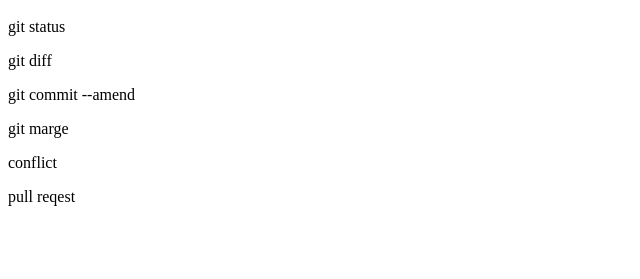
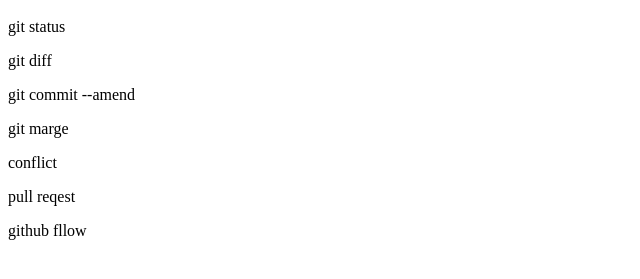
Before and after one commit to furuhiro2021/git_tutorial, a plain HTML site: page index.html in a window 1280 px wide. Shown: the part 57-336 px from the top of the page, without its empty margins (0-640 px from the left). Drawn offline with Linux system fonts and the light colour scheme.

Commit message:
github_flowを習得

```diff
--- a/index.html
+++ b/index.html
@@ -5,3 +5,4 @@
 <p>git marge</p>
 <p>conflict</p>
 <p>pull reqest</p>
+<p>github fllow</p>
```
